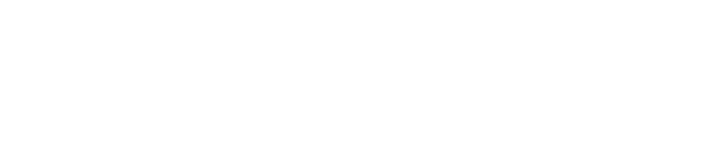
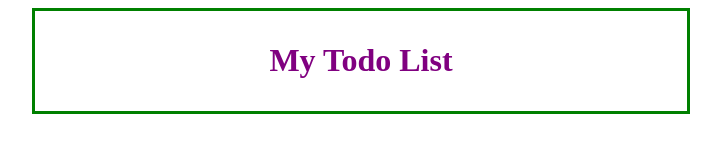
Before and after one commit to jeenunim/sdi-17-todo, a plain HTML site: page index.html in a window 1280 px wide. Shown: the whole page, without its empty margins (279-1000 px from the left). Drawn offline with Linux system fonts and the light colour scheme.

Commit message:
Some more content was added

```diff
--- a/index.html
+++ b/index.html
@@ -8,6 +8,9 @@
     <title>Document</title>
 </head>
 <body>
-
+    <div class="container">
+        <h1>My Todo List</h1>
+        <script src="./index.js"></script>
+    </div>
 </body>
 </html>
--- a/style.css
+++ b/style.css
@@ -0,0 +1,12 @@
+div {
+    margin: auto;
+    width: 50%;
+    border: 3px solid green;
+    padding: 10px;
+}
+
+
+h1 {
+    color: purple;
+    text-align: center;
+}
```
